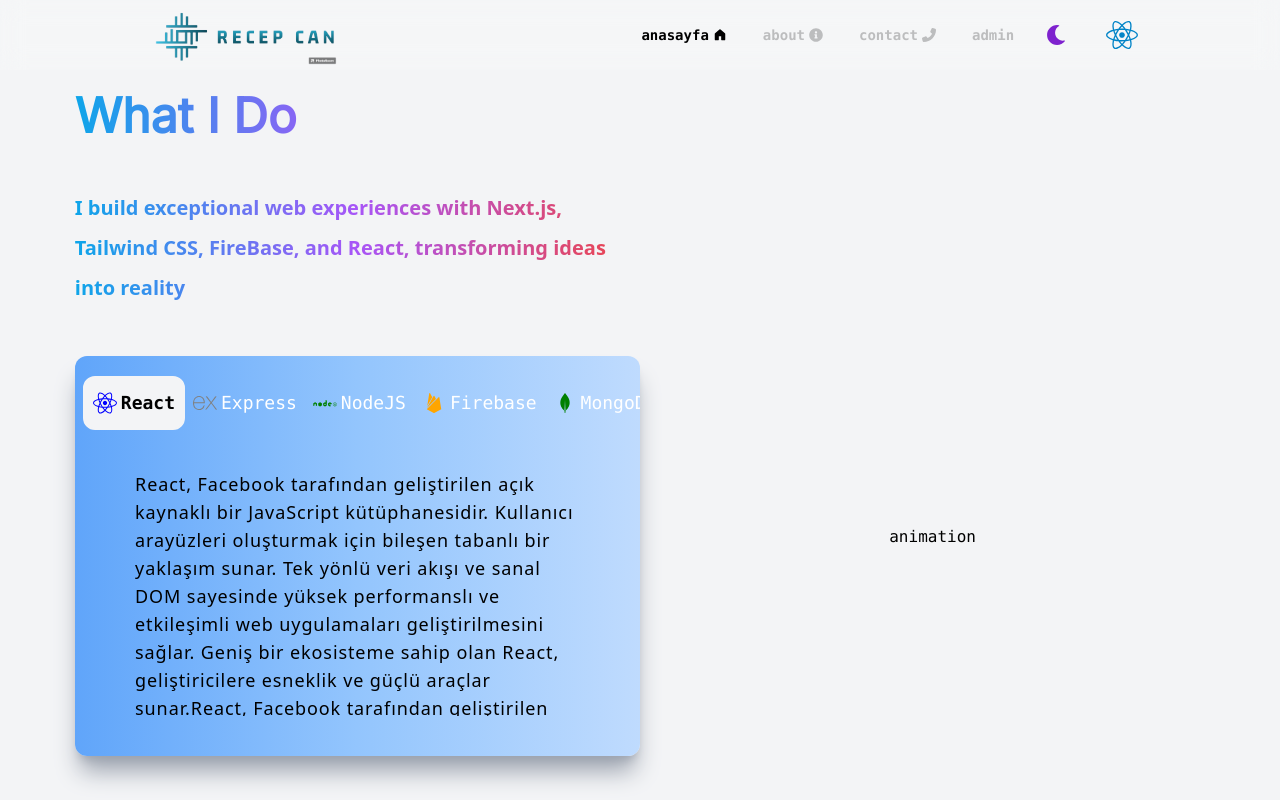
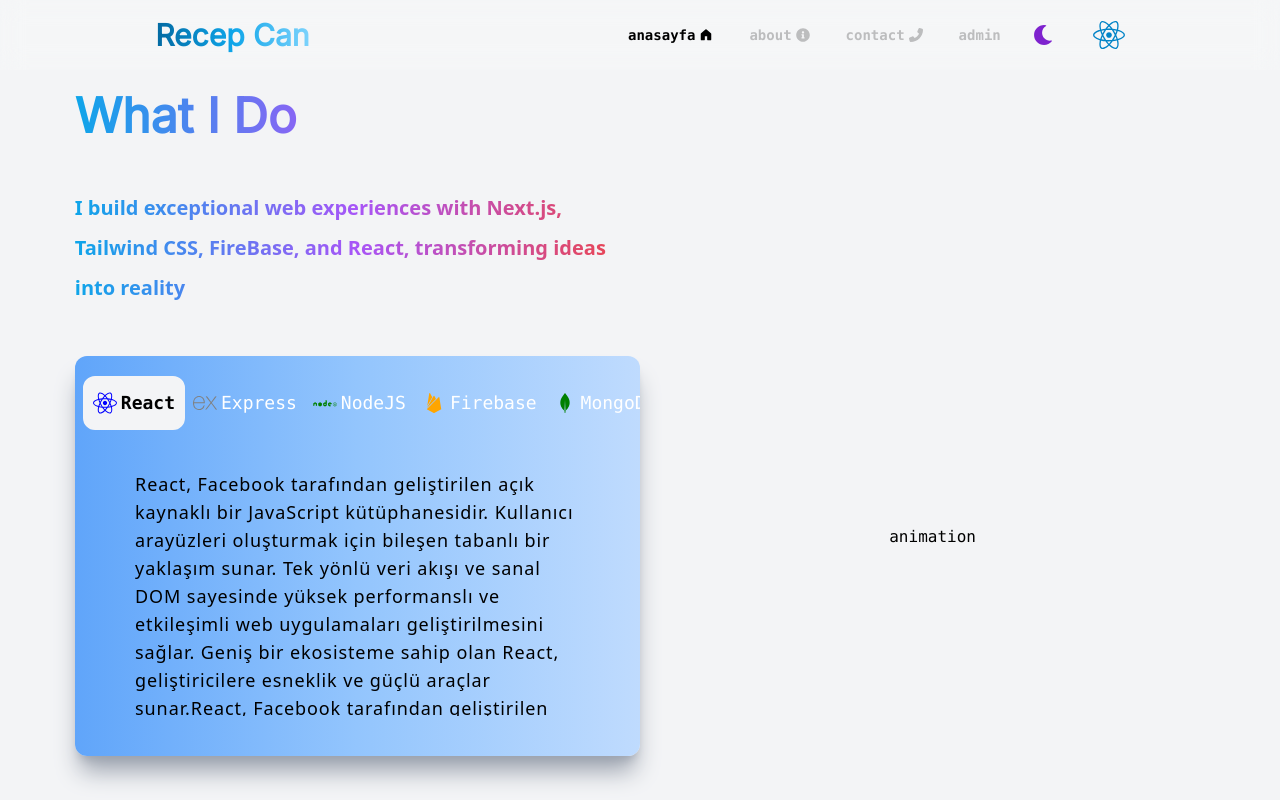
Before and after one commit to recepcan/recep-can, a React (Vite) app in the folder client/: page / in a window 1280 px wide. Shown: the top 800 px of the page. Built offline with nearby package versions, Linux system fonts and the light colour scheme; no server answers.

Commit message:
logo change

```diff
--- a/client/src/Components/Header.jsx
+++ b/client/src/Components/Header.jsx
@@ -12,7 +12,7 @@
 import { IoMoonSharp } from "react-icons/io5";
 import { GoHomeFill } from "react-icons/go";
 import { FaPhoneFlip } from 'react-icons/fa6';
-import logo from '../../public/logopng.png'
+import logo from '../../public/logo-production.png'
 function Header() {
 
 
@@ -103,10 +103,12 @@
             dark:bg-black/30 dark:text-white  dark:border-b border-blue-500   transition-colors duration-300
         md:fixed max-md:h-[50px] '>
      <Link to="/">
-                <div className='flex items-center'>
-                <img className='w-52 h-16 object-contain ' src={logo} alt="" />
+                <div className='flex items-center text-3xl font-bold font-inter text-transparent bg-clip-text bg-gradient-to-r from-sky-700 via-sky-500 to-sky-300'>
 
-{/*                    <h1 className='bg-gradient-to-br from-blue-300 via-blue-500 to-purple-500  text-white p-2 rounded-2xl text-xl md:text-3xl font-bold font-sans'>Recep Can</h1>
+                   Recep Can
+{/*                 <img className='w-52 h-16 object-contain ' src={logo} alt="" />
+
+                     <h1 className='bg-gradient-to-br from-blue-300 via-blue-500 to-purple-500  text-white p-2 rounded-2xl text-xl md:text-3xl font-bold font-sans'>Recep Can</h1>
 */}                </div>
             </Link>
 
```
Also changed, not shown: client/public/logo-production.png (added).
